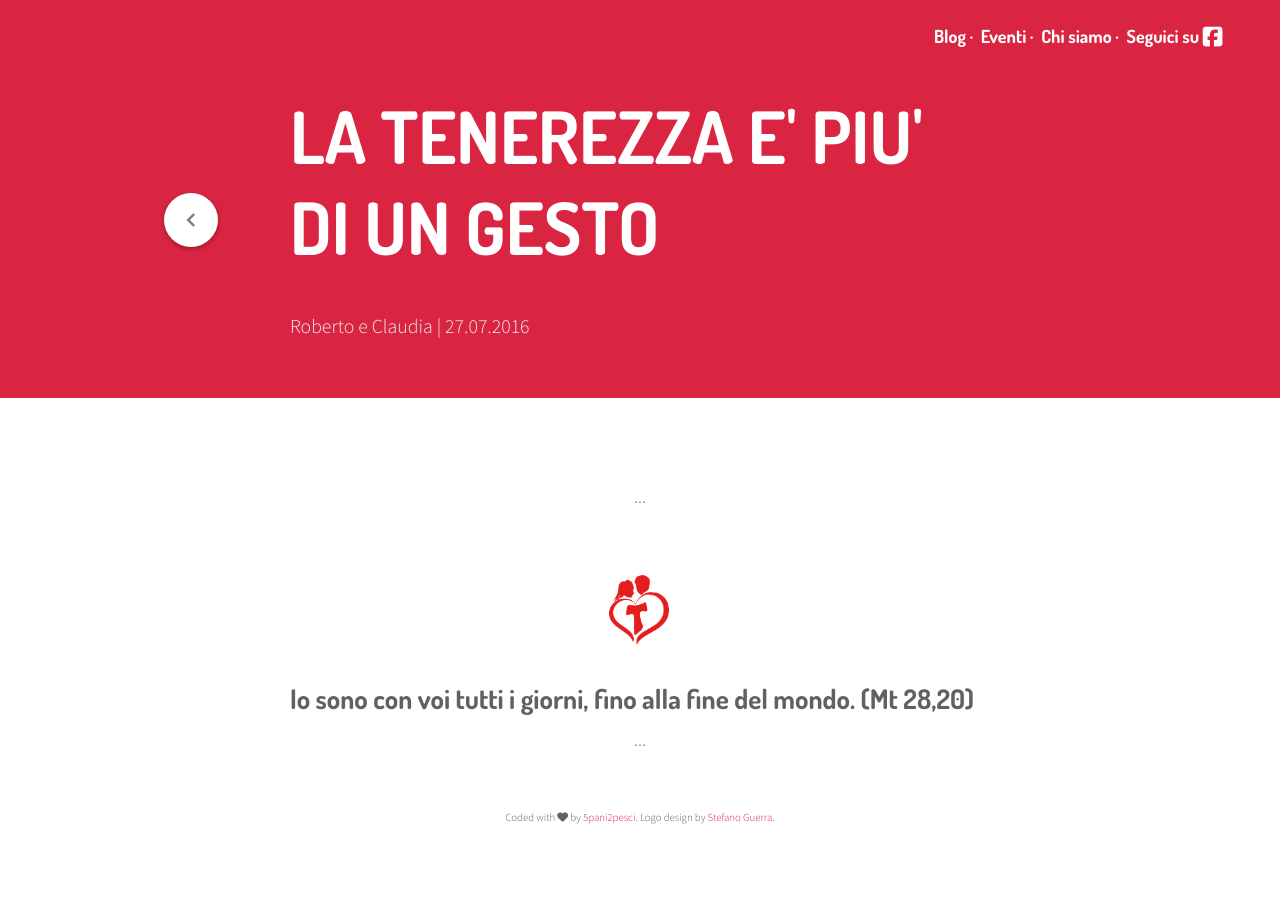
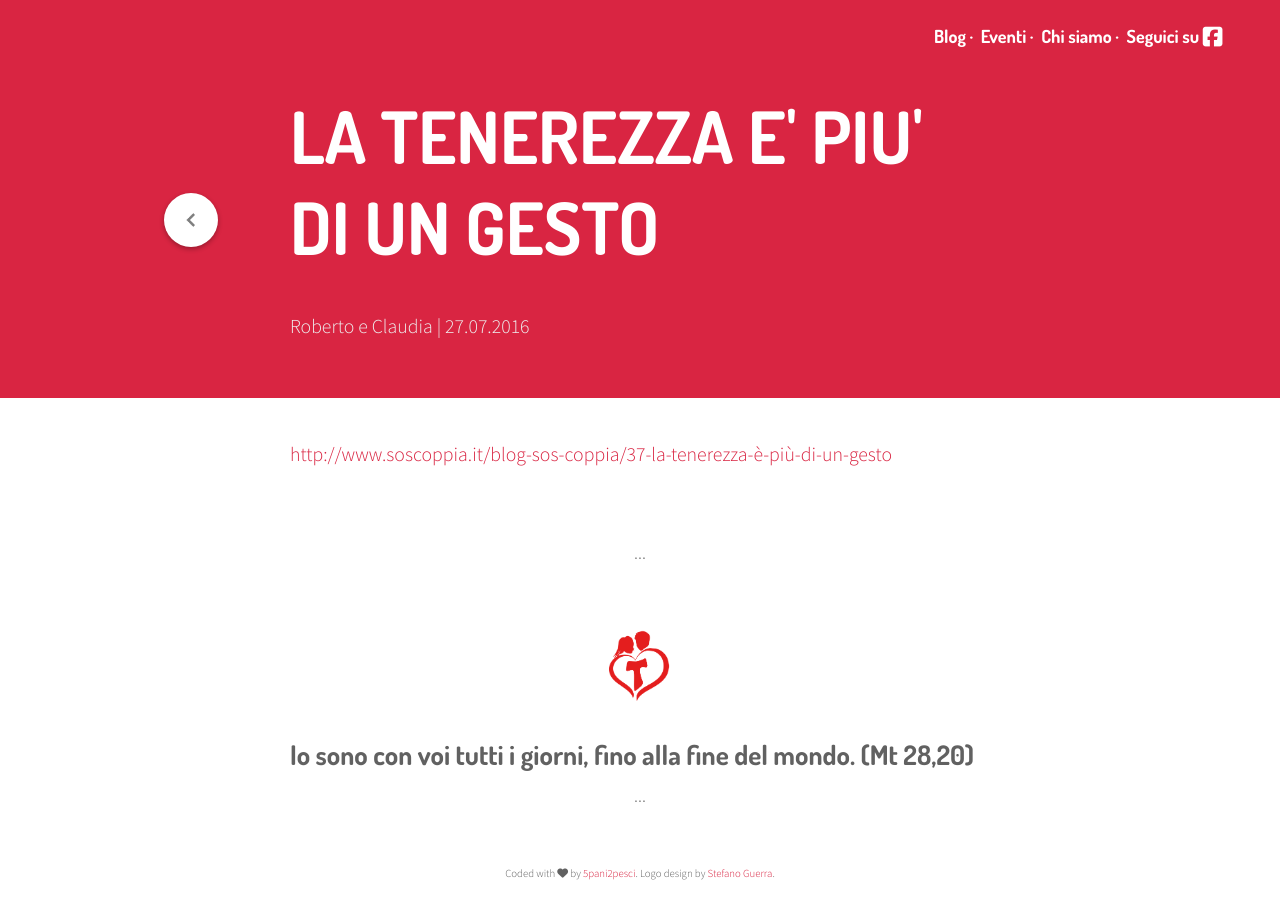
Before and after one commit to amatiperamare/amatiperamare.github.io, a Jekyll site: the page built from _posts/2016-07-27-la-tenerezza-più-di-un- gesto.markdown, in a window 1280 px wide and 934 px high. Shown: the top 919 px of the window. Built offline with Jekyll 4.4.1, drawn with Linux system fonts in a browser that asks for light colours; nearby versions of some CDN libraries; some of the changed lines change nothing that is shown.

Commit message:
Updated La Tenerezza Più Di Un  Gesto

```diff
--- a/_posts/2016-07-27-la-tenerezza-più-di-un- gesto.markdown
+++ b/_posts/2016-07-27-la-tenerezza-più-di-un- gesto.markdown
@@ -4,4 +4,4 @@ date: 2016-07-27 18:39:00 +02:00
 author: Roberto e Claudia
 ---
 
-[](http://www.soscoppia.it/blog-sos-coppia/37-la-tenerezza-è-più-di-un-gesto)
+[http://www.soscoppia.it/blog-sos-coppia/37-la-tenerezza-è-più-di-un-gesto](http://www.soscoppia.it/blog-sos-coppia/37-la-tenerezza-è-più-di-un-gesto)
```
